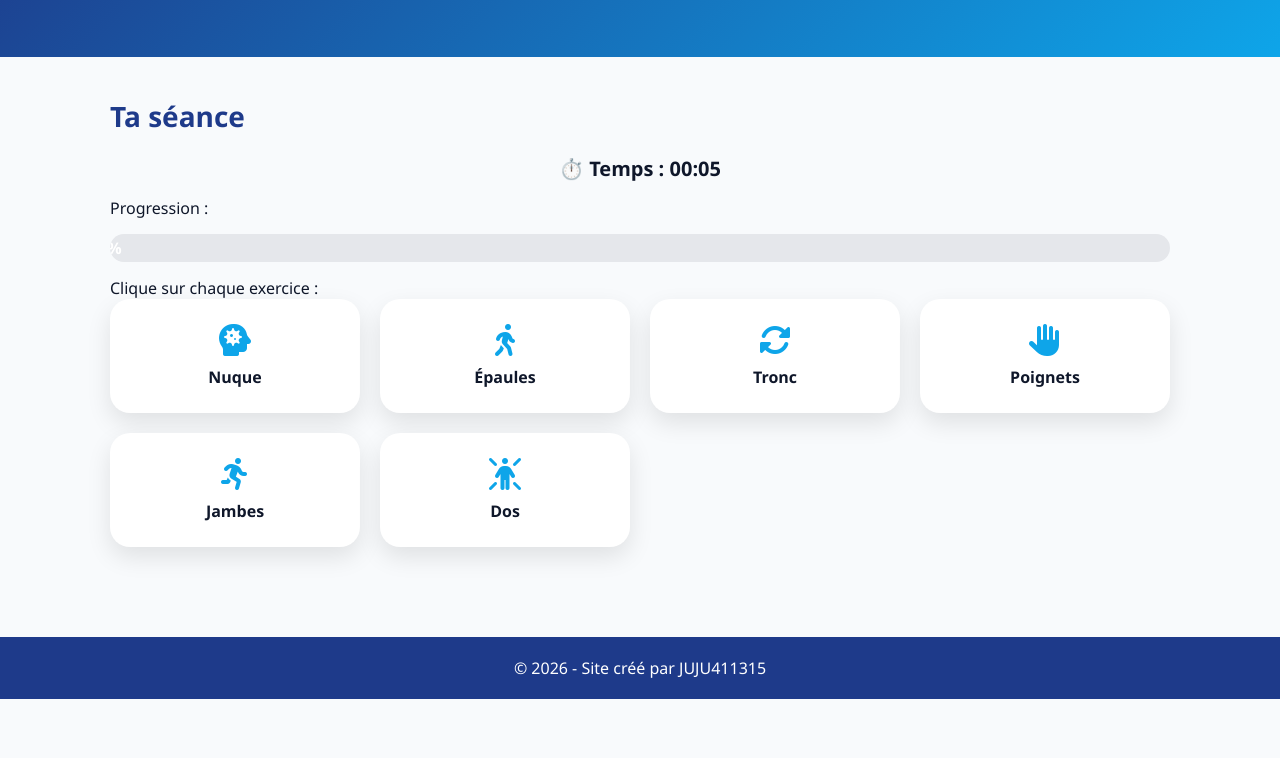
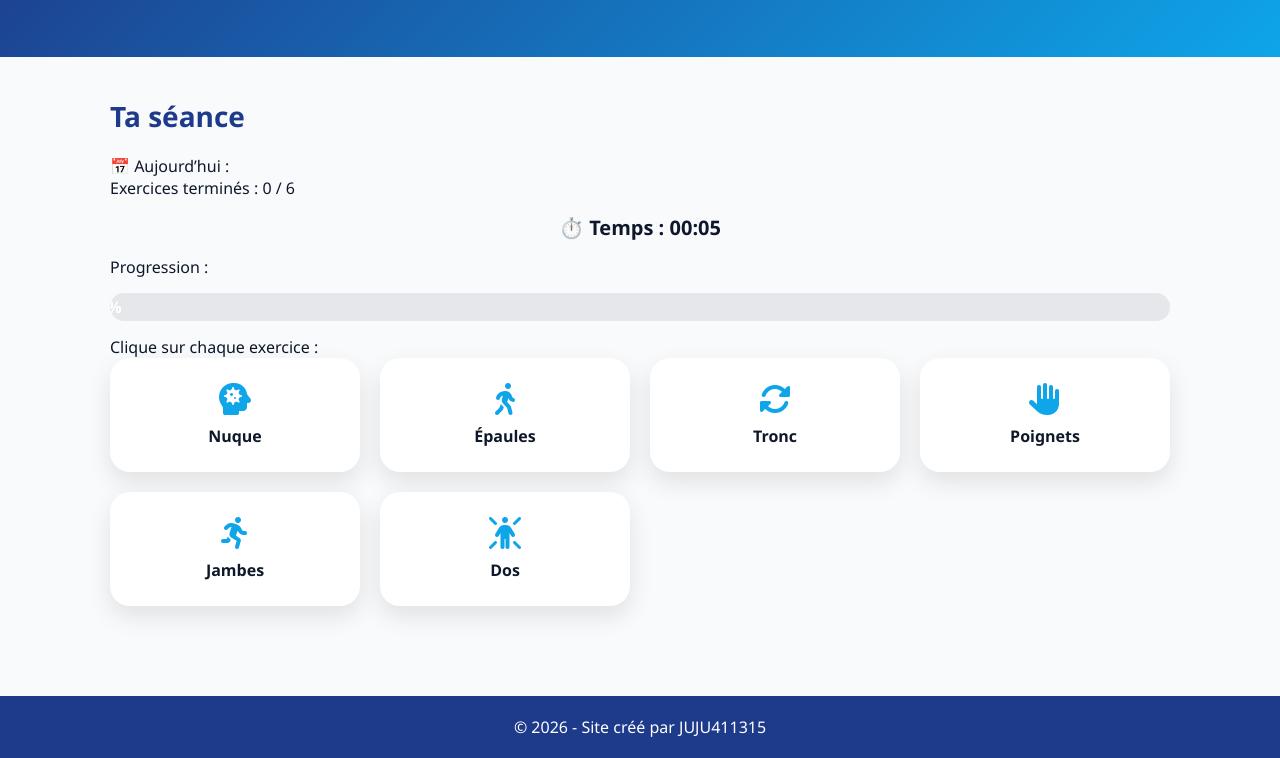
Before and after one commit to jju411315-boop/activit-chauffeur-routier, a plain HTML site: page index.html in a window 1280 px wide. Shown: the part 191-949 px from the top of the page. Before the commit the page ends 890 px from the top, so only its background shows below. Drawn offline with Linux system fonts and the light colour scheme.

Commit message:
Update index.html

```diff
--- a/index.html
+++ b/index.html
@@ -211,6 +211,15 @@ margin-top:50px;
 <section id="routine">
 
 <h3>Ta séance</h3>
+<div class="stats">
+
+  <p>📅 Aujourd’hui :</p>
+  <p>
+    Exercices terminés :
+    <span id="doneCount">0</span> / 6
+  </p>
+
+</div>
 
 <div class="timer">
 ⏱️ Temps : <span id="time">00:00</span>
```
